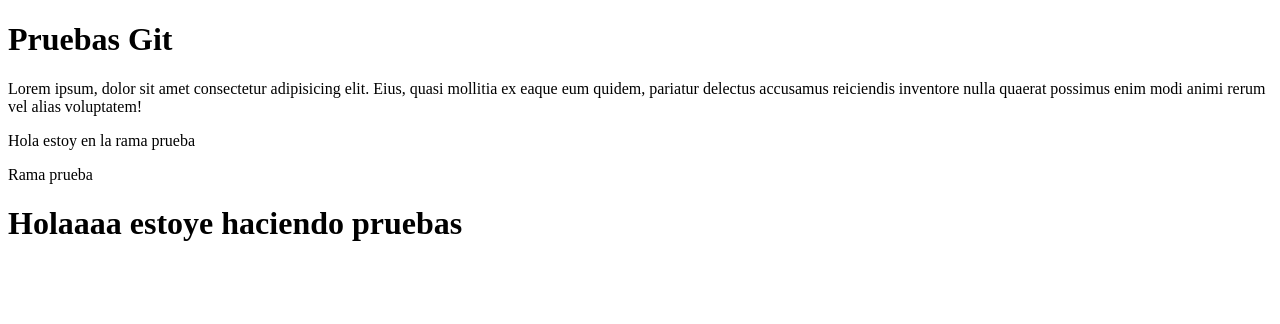
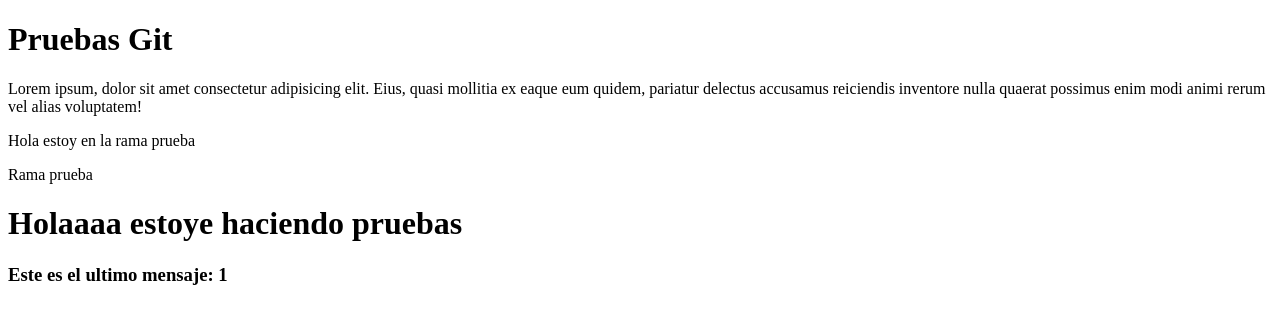
Before and after one commit to MartinUGN/JS-P, a plain HTML site: page index.html in a window 1280 px wide. Drawn offline with Linux system fonts and the light colour scheme.

Commit message:
Ulmino mensaje:

```diff
--- a/index.html
+++ b/index.html
@@ -19,5 +19,7 @@
 
     <h1>Holaaaa estoye haciendo pruebas</h1>
 
+    <h3>Este es el ultimo mensaje: 1</h3>
+
 </body>
 </html>
```
